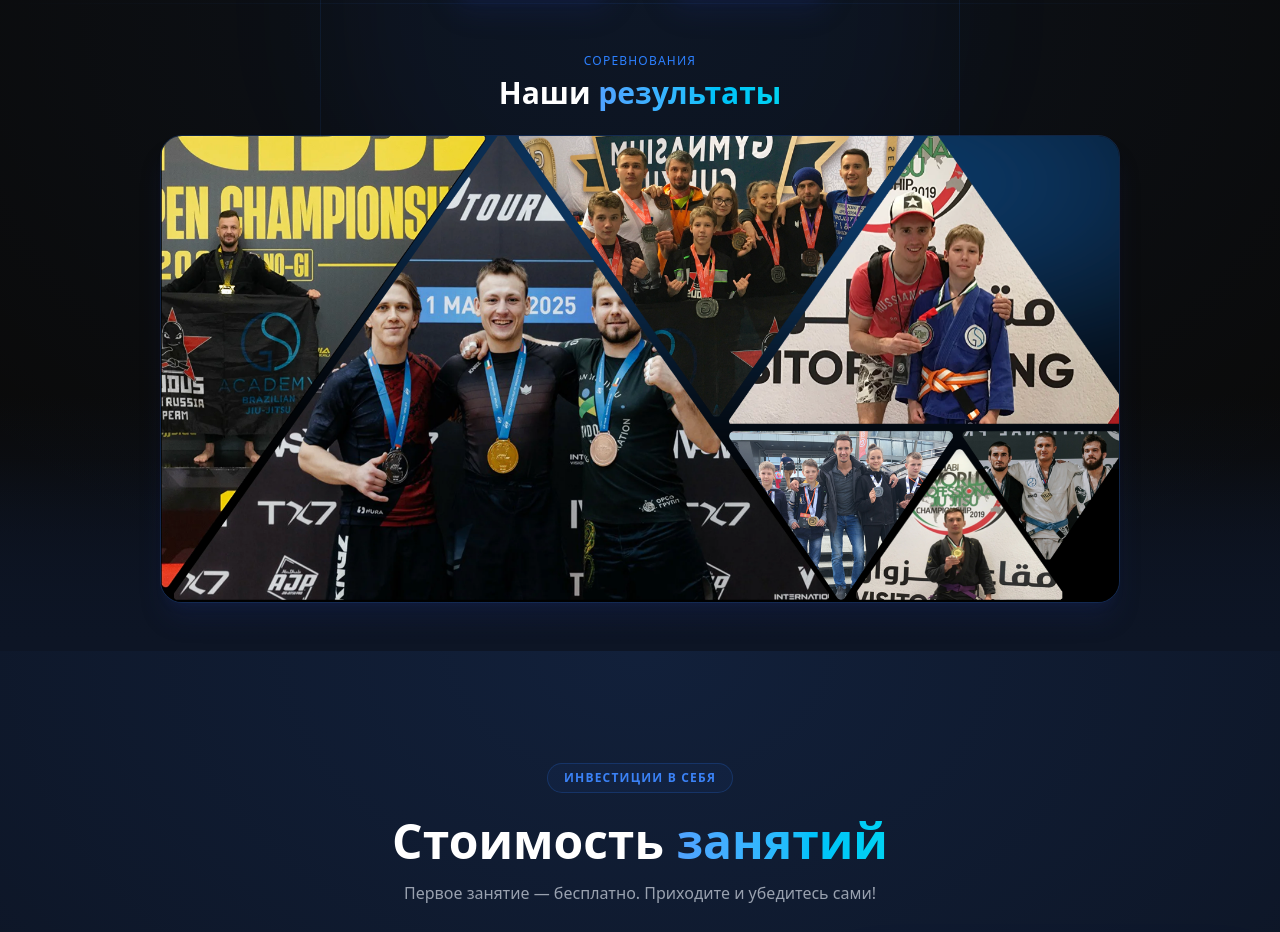
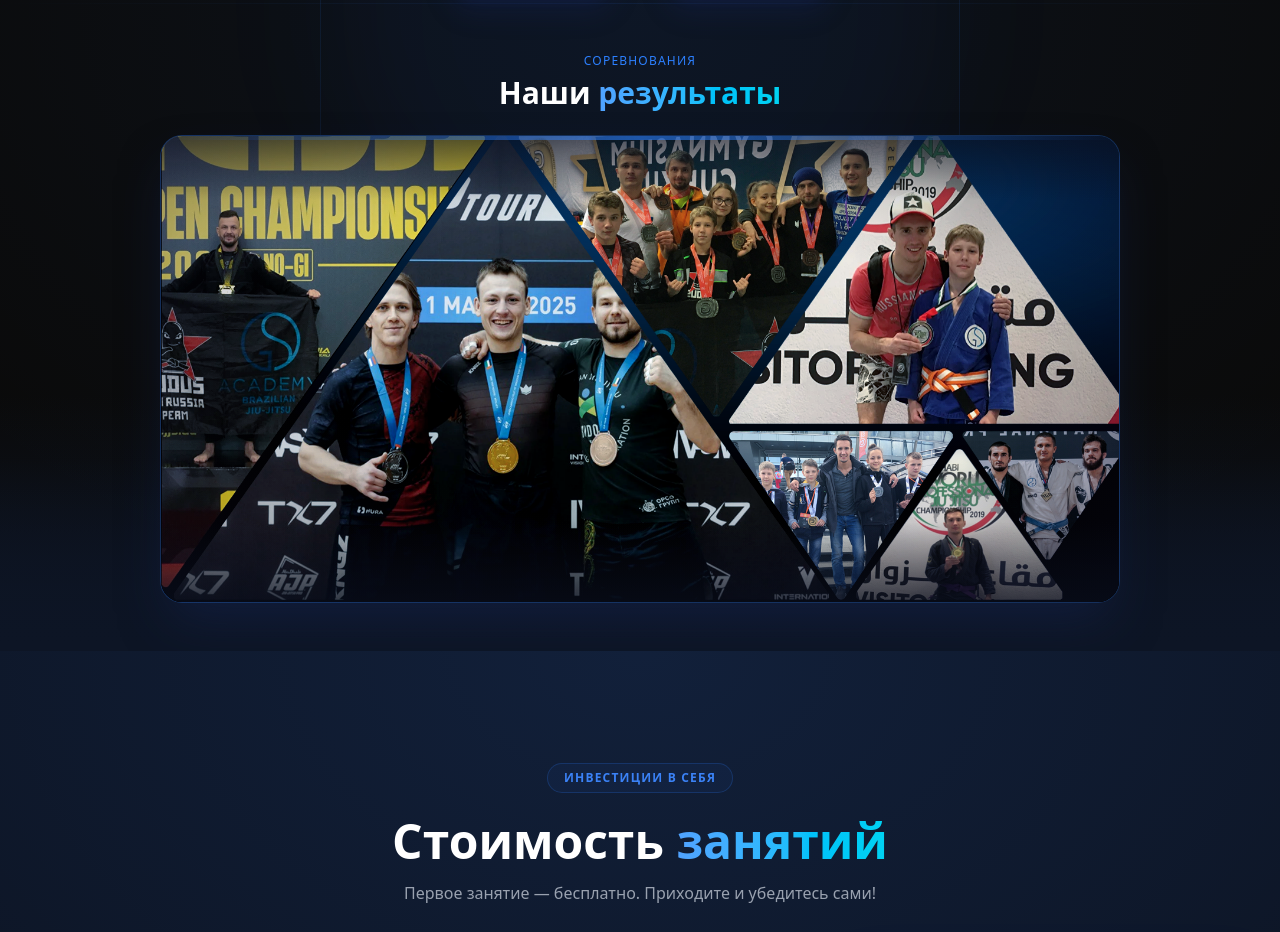
Before and after one commit to german9827387/bjj59-site, a Next.js app: page / in a window 1280 px wide. Shown: the part 5560-6492 px from the top of the page. Built offline with nearby package versions, Linux system fonts and the light colour scheme.

Commit message:
feat: add blue color tone and vignette overlay to results collage

```diff
--- a/components/Awards.tsx
+++ b/components/Awards.tsx
@@ -103,11 +103,29 @@ export default function Awards() {
               <span className="bg-gradient-to-r from-blue-400 to-cyan-400 text-transparent bg-clip-text">результаты</span>
             </h3>
           </div>
-          <div className="rounded-3xl overflow-hidden border border-blue-500/20 shadow-xl shadow-blue-950/30">
+          <div className="relative rounded-3xl overflow-hidden border border-blue-500/30 shadow-2xl shadow-blue-950/50"
+            style={{ background: "linear-gradient(135deg, #0d1525 0%, #0a0a0a 100%)" }}
+          >
+            {/* Градиентная рамка сверху */}
+            <div className="absolute top-0 left-0 right-0 h-1 bg-gradient-to-r from-transparent via-blue-500/60 to-transparent z-20 pointer-events-none" />
+
+            {/* Синий тон поверх картинки */}
+            <div className="absolute inset-0 z-10 pointer-events-none"
+              style={{ background: "linear-gradient(135deg, rgba(59,130,246,0.18) 0%, rgba(6,182,212,0.10) 50%, rgba(99,102,241,0.15) 100%)", mixBlendMode: "color" }}
+            />
+
+            {/* Тёмный оверлей по краям */}
+            <div className="absolute inset-0 z-10 pointer-events-none bg-[radial-gradient(ellipse_80%_80%_at_50%_50%,transparent_40%,rgba(10,10,30,0.55)_100%)]" />
+
+            {/* Верхний и нижний градиент */}
+            <div className="absolute top-0 left-0 right-0 h-16 bg-gradient-to-b from-[#0a0f1e]/60 to-transparent z-10 pointer-events-none" />
+            <div className="absolute bottom-0 left-0 right-0 h-20 bg-gradient-to-t from-[#080d1a]/70 to-transparent z-10 pointer-events-none" />
+
             <img
               src="/result.png"
               alt="Наши результаты"
-              className="w-full h-auto object-contain"
+              className="w-full h-auto object-contain relative z-0"
+              style={{ filter: "saturate(1.1) contrast(1.05)" }}
             />
           </div>
         </motion.div>
```
